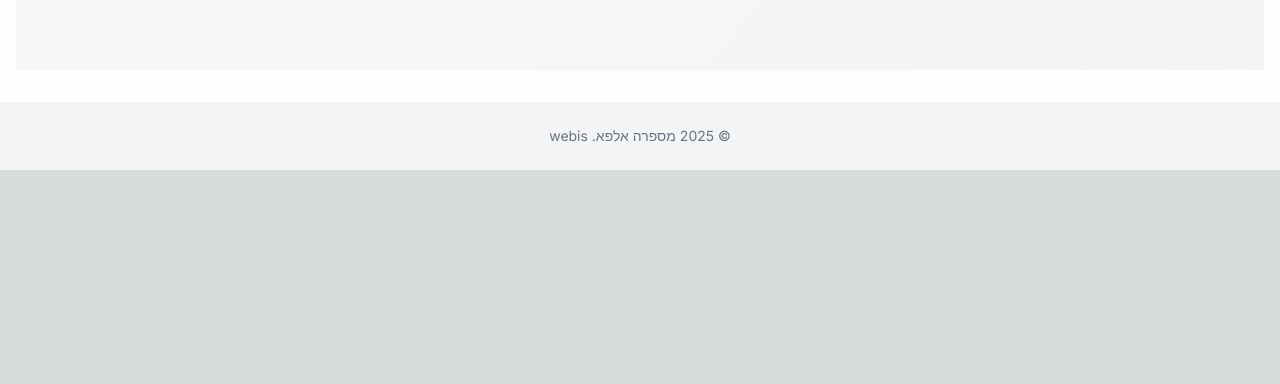
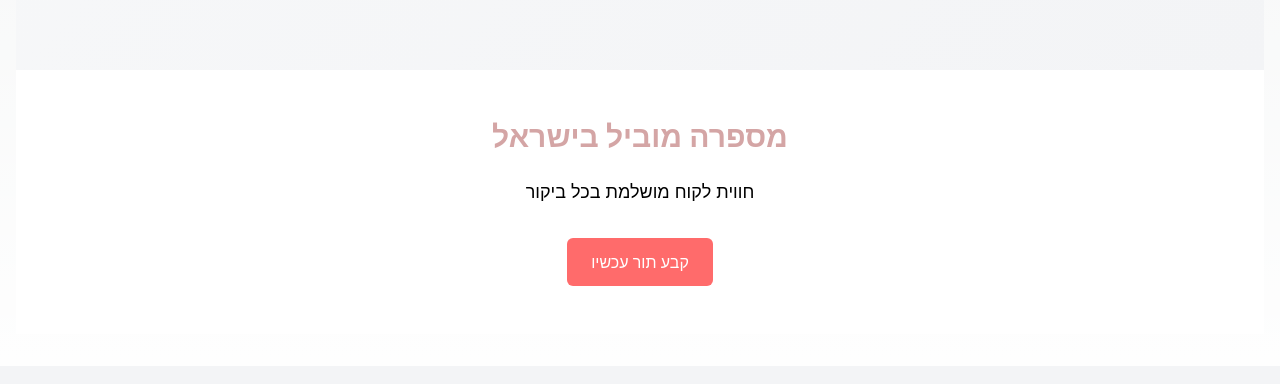
Before and after one commit to Webis-sites/webis-site-msprh-alpa-1744220456169, a Next.js app: page / in a window 1280 px wide. Shown: the part 2354-2738 px from the top of the page. Before the commit the page ends 2524 px from the top, so only its background shows below. Built offline with nearby package versions, Linux system fonts and the light colour scheme.

Commit message:
Add BookingSystem component to page

```diff
--- a/src/app/page.tsx
+++ b/src/app/page.tsx
@@ -3,6 +3,7 @@
 import React from 'react';
 import HeroSection from '../components/HeroSection';
 import ServicesSection from '../components/ServicesSection';
+import BookingSystem from '../components/BookingSystem';
 
 export default function HomePage() {
   return (
@@ -11,6 +12,7 @@ export default function HomePage() {
         {/* כאן יתווספו הקומפוננטות שייווצרו על ידי המחולל */}
         <HeroSection />
     <ServicesSection />
+    <BookingSystem />
   </main>
 
       <footer className="py-6 bg-gray-100 dark:bg-gray-800">
```
